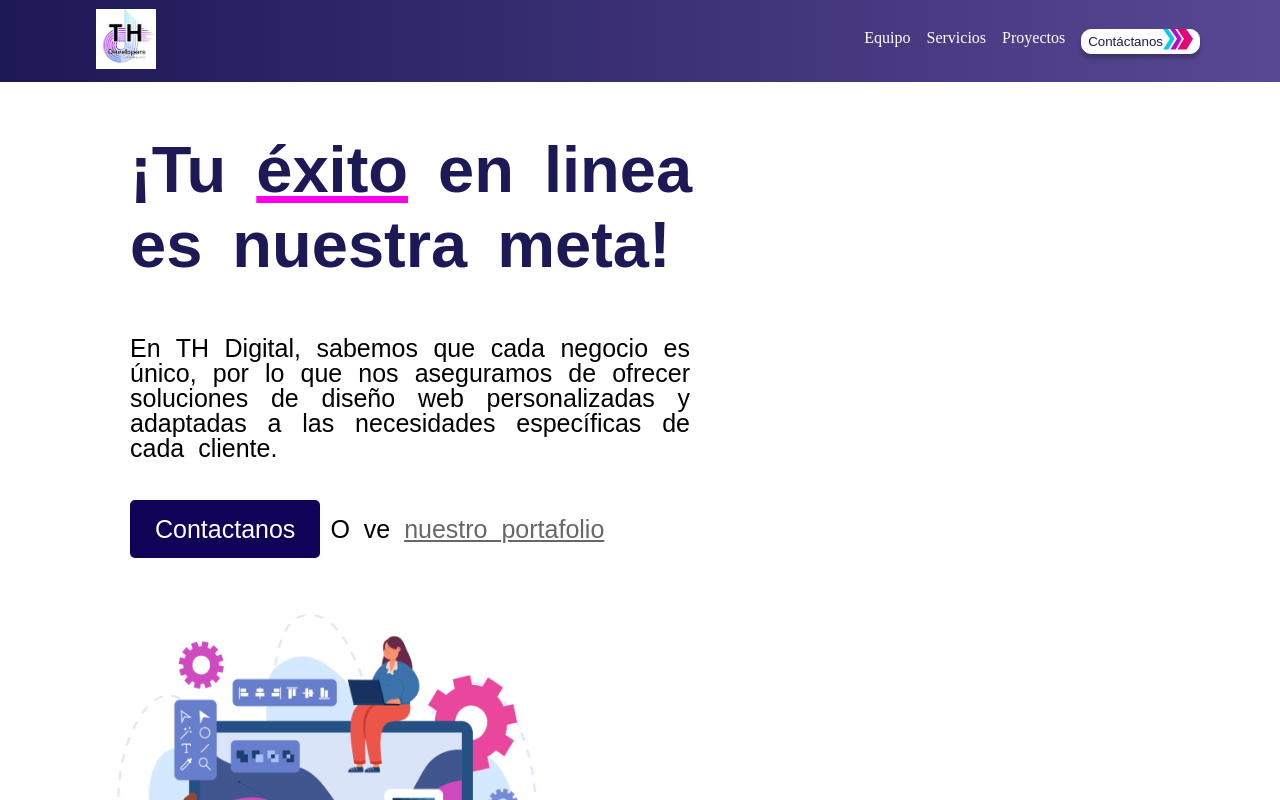
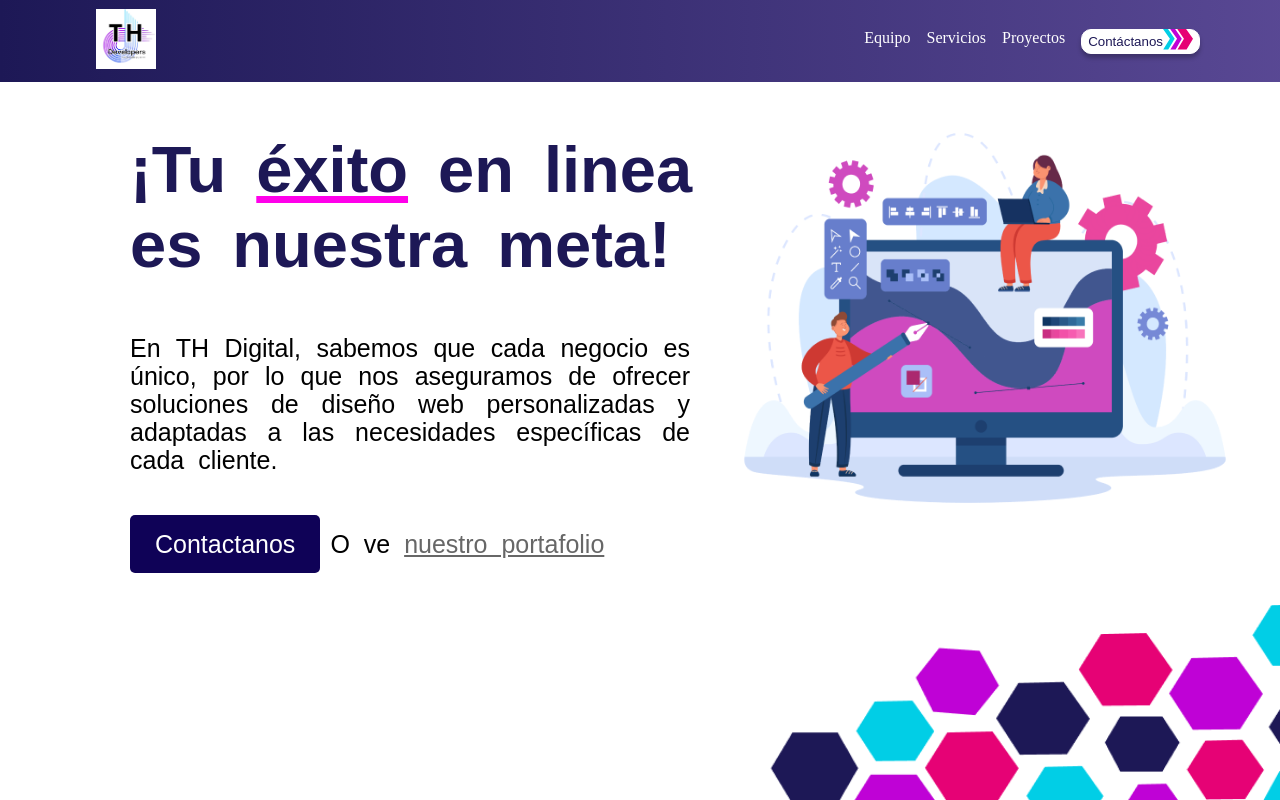
Before and after one commit to desarrolladoresTH/practice-front-team, a React (Vite) app: page / in a window 1280 px wide. Shown: the top 800 px of the page. Built offline with nearby package versions, Linux system fonts and the light colour scheme.

Commit message:
corrección de estilos

```diff
--- a/src/components/AboutUs/AboutUs.css
+++ b/src/components/AboutUs/AboutUs.css
@@ -1,13 +1,13 @@
 
 div.abtus{
     background-color: transparent;
-    display: inline-block;
     margin-left: 90px;
-    width: 987px;
+    width: 1100px;
 }
 div.img{
+    display: inline-block;
     align-self: center;
-    width:300px;
+    width:425px;
 }
 
 h1#Ffam{
@@ -27,6 +27,7 @@ h1#Ffam span{
 }
 
 div.txt{
+    display: inline-block;
     font-family: sans-serif;
     font-size: 15px;
     text-align: justify;
@@ -35,7 +36,7 @@ div.txt{
     width: 630px;
 }
 
-div.description{
+div.desc-content{
     margin-left: 20px;
     line-height: 25px;
     padding-right: 50px;
--- a/src/components/AboutUs/AboutUs.jsx
+++ b/src/components/AboutUs/AboutUs.jsx
@@ -9,7 +9,7 @@ const AboutUs = () =>{
             <section>
                 <div className="txt">
                     <h1 id="Ffam">¡Tu <span>éxito</span> en linea <br /> es nuestra meta!</h1>
-                    <div className="description">
+                    <div className="desc-content">
                         <span id="th">En TH Digital, sabemos que cada negocio es único, por lo que nos aseguramos de ofrecer soluciones de diseño web personalizadas y adaptadas a las necesidades específicas de cada cliente.</span>
                     </div>
                     <br />
```
